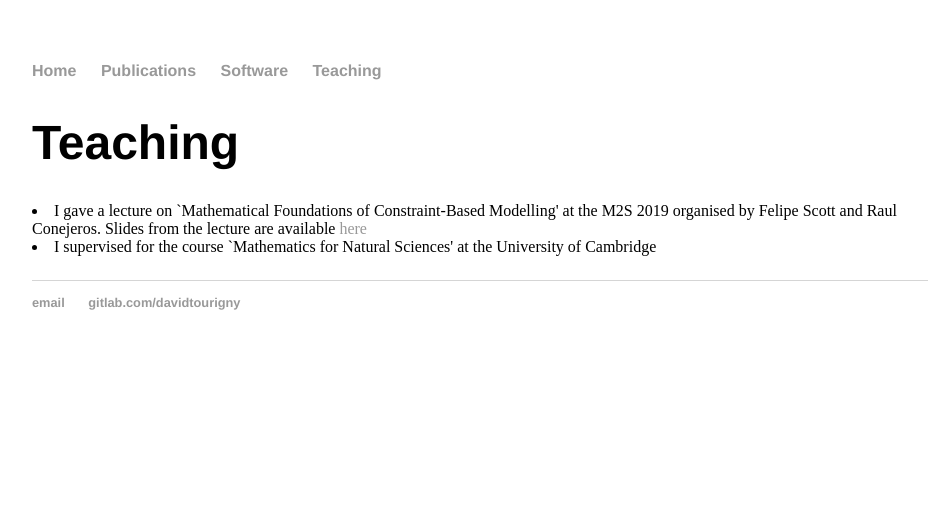
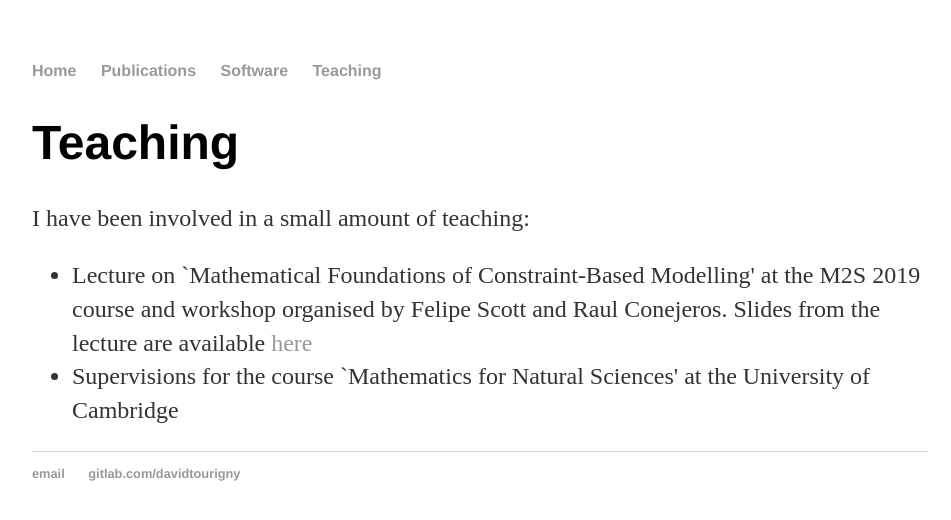
Before and after one commit to davidtourigny/davidtourigny.github.io, a Jekyll site: the page built from teaching/index.html, in a window 1280 px wide. Shown: the top 520 px of the page, without its empty margins (160-1111 px from the left). Built offline with Jekyll 4.4.1, drawn with Linux system fonts in a browser that asks for light colours.

Commit message:
Fixed some list issues

```diff
--- a/index.html
+++ b/index.html
@@ -9,10 +9,10 @@
 
             <h2>Research</h2>
             <h3>Spatiotemporal regulation of metabolism and protein synthesis</h3>
-            <p> My current research focus is on understanding the dynamic regulation of metabolism in space and time. I have used both experimental and theoretical approaches to study metabolism in a variety of contexts, ranging from microbial systems to neuronal networks. Recently, I have become interested in the way that individual organisms and populations employ 'bet-hedging' strategies for optimal allocation of limited metabolic resources in the face of uncertainty (see <a href="/publications">Publications</a> for more details). Having previously worked on the ribosome during my PhD, I have a longer-term ambition to study the integration of metabolism with protein synthesis as one of the most energy-demanding processes inside the cell. <p>
+            <p> My current research focus is on understanding the dynamic regulation of metabolism in space and time. I have used both experimental and theoretical approaches to study metabolism in a variety of contexts, ranging from microbial systems to neuronal networks. Recently, I have become interested in the way that individual organisms and populations employ 'bet-hedging' strategies for optimal allocation of limited metabolic resources in the face of uncertainty (see <a href="/publications">Publications</a> for more details). Having previously worked on the ribosome during my PhD, I have a longer-term ambition to study the integration of metabolism with protein synthesis as one of the most energy-demanding processes inside the cell. </p>
 
             <h3>Dynamical systems and control theory</h3>
-            <p> Most of my work involves mathematical modelling based on Applied Dynamical Systems Theory and Optimal Control Theory. In the past, I also have worked on these topics in their own right with relatively less application. Specifically, this involved some geometric properties of certain dynamical systems (see <a href="/publications">Publications</a>). <p>
+            <p> Most of my work involves mathematical modelling based on Applied Dynamical Systems Theory and Optimal Control Theory. In the past, I also have worked on these topics in their own right with relatively less application. Specifically, this involved some geometric properties of certain dynamical systems (see <a href="/publications">Publications</a>). </p>
 
             <h3>Scientific software</h3>
             <p> I am continually developing software tools for my own research purposes as well the larger scientific community. See <a href="/software">Software</a> for more information. </p>
--- a/teaching/index.html
+++ b/teaching/index.html
@@ -5,12 +5,12 @@
 
 		<div class="teaching">
 			<h1>Teaching</h1>
-			<p>
+            <p> I have been involved in a small amount of teaching:
+            <ul>
+            <li>Lecture on `Mathematical Foundations of Constraint-Based Modelling' at the M2S 2019 course and workshop organised by Felipe Scott and Raul Conejeros. Slides from the lecture are available <a href="./M2S2019_Tourigny.pdf" class="download" title="here">here</a></li>
 
-            <li>I gave a lecture on `Mathematical Foundations of Constraint-Based Modelling' at the M2S 2019 organised by Felipe Scott and Raul Conejeros. Slides from the lecture are available <a href="./M2S2019_Tourigny.pdf" class="download" title="here">here</a>
-
-            <li>I supervised for the course `Mathematics for Natural Sciences' at the University of Cambridge
-
-            <p>
+            <li>Supervisions for the course `Mathematics for Natural Sciences' at the University of Cambridge</li>
+            </ul>
+            </p>
 
 		</div>
```
Also changed, not shown: publications/index.html (+5 -2 lines).
